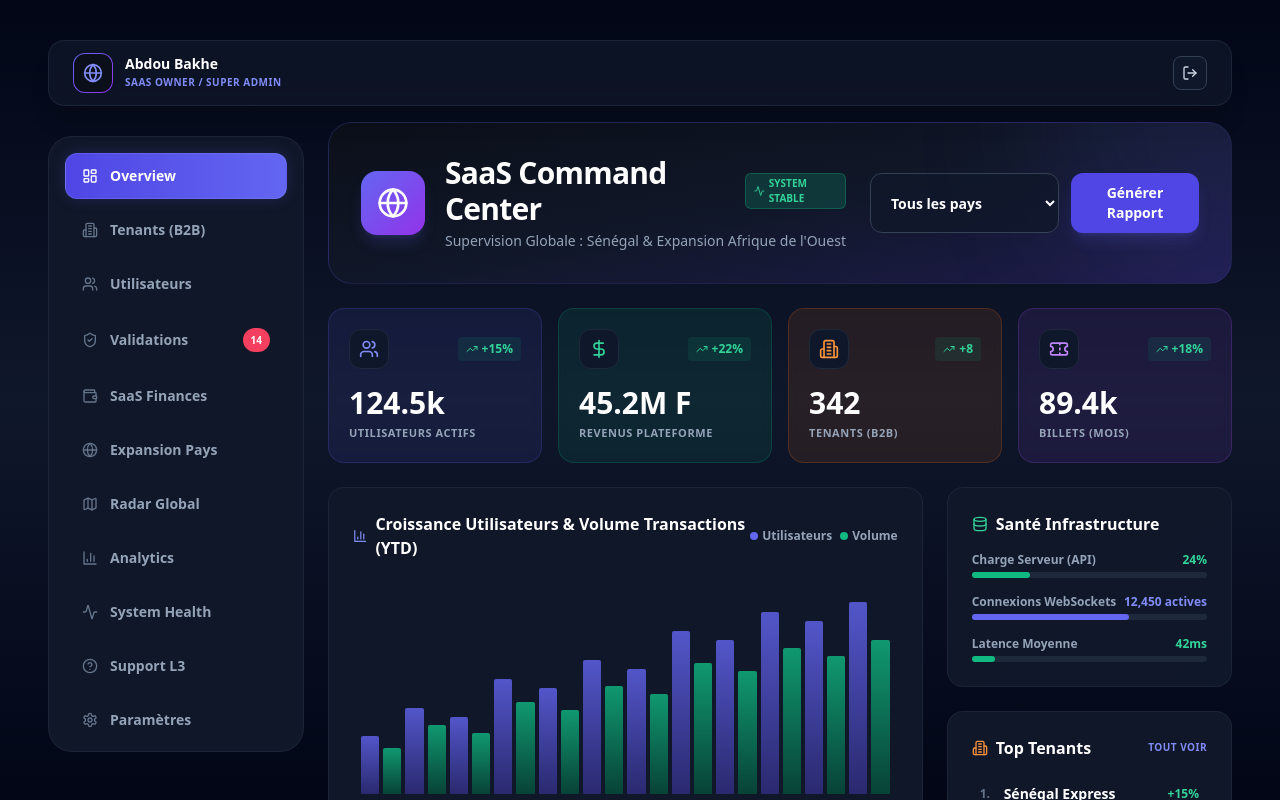
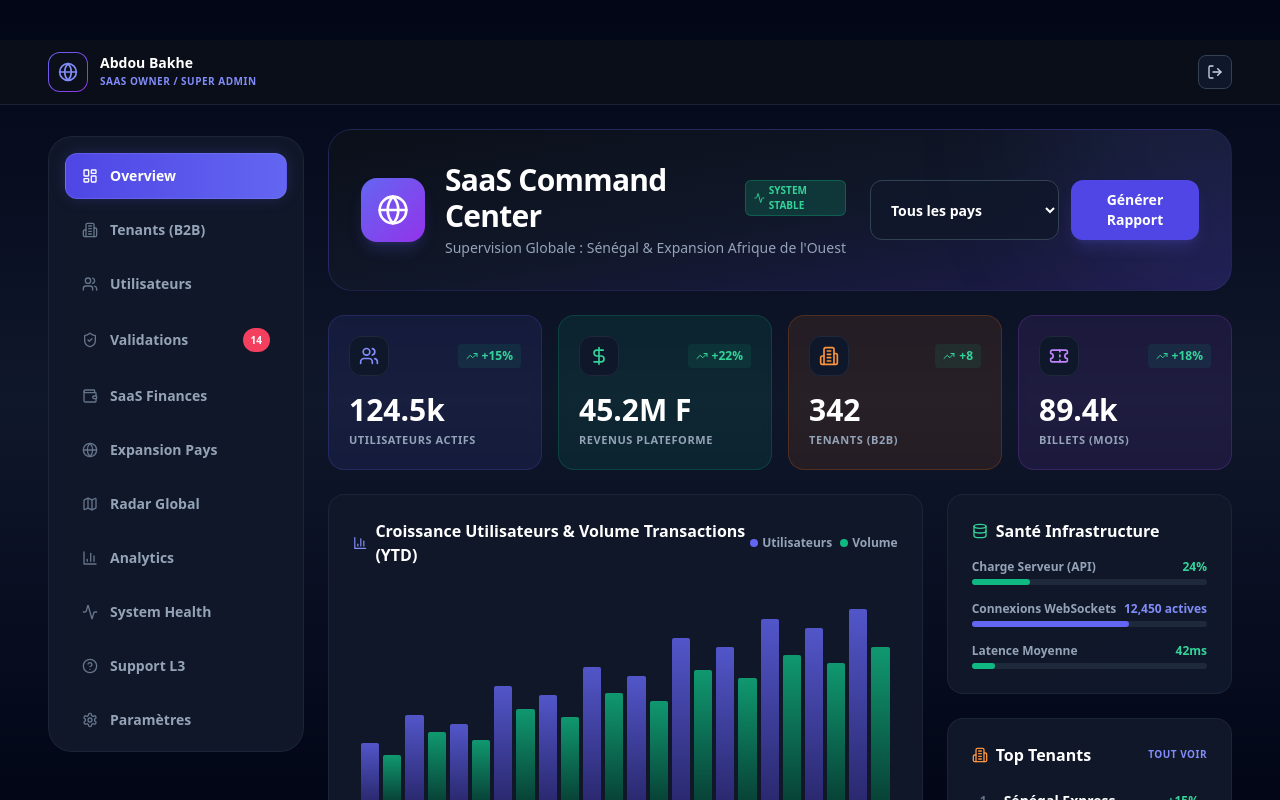
Before and after one commit to migini10/Aller-Retour, a Next.js app in the folder apps/web/: page /dashboard/admin in a window 1280 px wide. Built offline with nearby package versions, Linux system fonts and the light colour scheme.

Commit message:
fix(layout): fix sticky topbar positioning and layout hierarchy in dashboards

```diff
--- a/apps/web/src/app/dashboard/admin/page.tsx
+++ b/apps/web/src/app/dashboard/admin/page.tsx
@@ -53,11 +53,11 @@ export default function AdminDashboard() {
   };
 
   return (
-    <div className="space-y-6 max-w-[1600px] mx-auto pb-10">
+    <div className="pb-10">
 
       {/* Top Bar : Super Admin Identity */}
-      <div className="sticky top-0 z-30 bg-[#101728]/80 backdrop-blur-xl border border-slate-800/80 rounded-2xl px-6 py-3 mb-8 shadow-xl mt-2 xl:-mt-4">
-        <div className="flex items-center justify-between gap-4">
+      <div className="sticky top-0 z-40 bg-[#0B0F19]/95 backdrop-blur-xl border-b border-slate-800/80 -mx-5 sm:-mx-8 lg:-mx-12 px-5 sm:px-8 lg:px-12 py-3 mb-6">
+        <div className="flex items-center justify-between gap-4 max-w-[1600px] mx-auto">
           <div className="flex items-center gap-3">
             <div className="w-10 h-10 rounded-xl bg-gradient-to-br from-indigo-500 to-purple-600 p-[1px]">
               <div className="w-full h-full bg-[#0B0F19] rounded-[11px] flex items-center justify-center">
@@ -76,7 +76,7 @@ export default function AdminDashboard() {
         </div>
       </div>
 
-      <div className="flex flex-col xl:flex-row gap-6">
+      <div className="flex flex-col xl:flex-row gap-6 max-w-[1600px] mx-auto">
         {/* Navigation Sidebar (Desktop) / Top scrollable (Mobile) */}
         <div className="xl:w-64 shrink-0">
           <div className="flex xl:flex-col overflow-x-auto xl:overflow-y-auto overscroll-contain pb-2 xl:pb-2 gap-1.5 xl:gap-2 scrollbar-hide xl:sticky xl:top-24 xl:max-h-[calc(100vh-120px)] xl:bg-[#101728] xl:border xl:border-slate-800/80 xl:p-4 xl:rounded-3xl">
--- a/apps/web/src/app/dashboard/carrier/page.tsx
+++ b/apps/web/src/app/dashboard/carrier/page.tsx
@@ -59,11 +59,11 @@ export default function CarrierDashboard() {
   };
 
   return (
-    <div className="space-y-6 max-w-[1400px] mx-auto pb-10">
+    <div className="pb-10">
 
       {/* Top Bar : Profile & ERP Controls */}
-      <div className="sticky top-0 z-30 bg-[#101728]/80 backdrop-blur-xl border border-slate-800/80 rounded-2xl px-6 py-3 mb-8 shadow-xl mt-2 xl:-mt-4">
-        <div className="flex flex-col sm:flex-row items-center justify-between gap-4">
+      <div className="sticky top-0 z-40 bg-[#0B0F19]/95 backdrop-blur-xl border-b border-slate-800/80 -mx-5 sm:-mx-8 lg:-mx-12 px-5 sm:px-8 lg:px-12 py-3 mb-6">
+        <div className="flex flex-col sm:flex-row items-center justify-between gap-4 max-w-[1400px] mx-auto">
           <div className="flex items-center gap-4">
             <div className="w-14 h-14 rounded-xl bg-indigo-600/20 border-2 border-indigo-500 overflow-hidden flex items-center justify-center">
               <Building2 className="w-8 h-8 text-indigo-400" />
@@ -80,7 +80,7 @@ export default function CarrierDashboard() {
         </div>
       </div>
 
-      <div className="flex flex-col xl:flex-row gap-8">
+      <div className="flex flex-col xl:flex-row gap-8 max-w-[1400px] mx-auto">
         {/* Navigation Sidebar (Desktop) / Top scrollable (Mobile) */}
         <div className="xl:w-64 shrink-0">
           <div className="flex xl:flex-col overflow-x-auto xl:overflow-y-auto overscroll-contain pb-2 xl:pb-2 gap-1.5 xl:gap-2 scrollbar-hide xl:sticky xl:top-32 xl:max-h-[calc(100vh-160px)] xl:bg-[#101728] xl:border xl:border-slate-800/80 xl:p-4 xl:rounded-3xl">
--- a/apps/web/src/app/dashboard/driver/page.tsx
+++ b/apps/web/src/app/dashboard/driver/page.tsx
@@ -53,11 +53,11 @@ export default function DriverDashboard() {
   };
 
   return (
-    <div className="space-y-6 max-w-7xl mx-auto pb-10">
+    <div className="pb-10">
 
       {/* Top Bar : Status & Profile */}
-      <div className="sticky top-0 z-30 bg-[#101728]/80 backdrop-blur-xl border border-slate-800/80 rounded-2xl px-6 py-3 mb-8 shadow-xl mt-2 lg:-mt-4">
-        <div className="flex flex-col sm:flex-row items-center justify-between gap-4">
+      <div className="sticky top-0 z-40 bg-[#0B0F19]/95 backdrop-blur-xl border-b border-slate-800/80 -mx-5 sm:-mx-8 lg:-mx-12 px-5 sm:px-8 lg:px-12 py-3 mb-6">
+        <div className="flex flex-col sm:flex-row items-center justify-between gap-4 max-w-7xl mx-auto">
           <div className="flex items-center gap-3">
             <div className="w-12 h-12 rounded-full bg-slate-800 border-2 border-emerald-500 overflow-hidden relative">
               <img src="https://api.dicebear.com/7.x/avataaars/svg?seed=Moussa" alt="Profil" className="w-full h-full object-cover" />
@@ -80,7 +80,7 @@ export default function DriverDashboard() {
         </div>
       </div>
 
-      <div className="flex flex-col lg:flex-row gap-8">
+      <div className="flex flex-col lg:flex-row gap-8 max-w-7xl mx-auto">
         {/* Navigation Sidebar (Desktop) / Top scrollable (Mobile) */}
         <div className="lg:w-64 shrink-0">
           <div className="flex lg:flex-col overflow-x-auto lg:overflow-y-auto overscroll-contain pb-2 lg:pb-2 gap-1.5 lg:gap-2 scrollbar-hide lg:sticky lg:top-28 lg:max-h-[calc(100vh-140px)] lg:bg-[#101728] lg:border lg:border-slate-800/80 lg:p-4 lg:rounded-3xl">
--- a/apps/web/src/app/dashboard/station/page.tsx
+++ b/apps/web/src/app/dashboard/station/page.tsx
@@ -53,11 +53,11 @@ export default function StationDashboard() {
   };
 
   return (
-    <div className="space-y-6 max-w-[1600px] mx-auto pb-10">
+    <div className="pb-10">
 
       {/* Top Bar : Agent Status (Optimized for POS/Field) */}
-      <div className="sticky top-0 z-30 bg-[#101728]/80 backdrop-blur-xl border border-slate-800/80 rounded-2xl px-6 py-3 mb-8 shadow-xl mt-2 xl:-mt-4">
-        <div className="flex items-center justify-between gap-4">
+      <div className="sticky top-0 z-40 bg-[#0B0F19]/95 backdrop-blur-xl border-b border-slate-800/80 -mx-5 sm:-mx-8 lg:-mx-12 px-5 sm:px-8 lg:px-12 py-3 mb-6">
+        <div className="flex items-center justify-between gap-4 max-w-[1600px] mx-auto">
           <div className="flex items-center gap-3">
             <div className="w-10 h-10 rounded-full bg-indigo-600 flex items-center justify-center font-bold text-white shadow-lg shadow-indigo-500/20">
               AF
@@ -79,7 +79,7 @@ export default function StationDashboard() {
         </div>
       </div>
 
-      <div className="flex flex-col xl:flex-row gap-6">
+      <div className="flex flex-col xl:flex-row gap-6 max-w-[1600px] mx-auto">
         {/* Navigation Sidebar (Desktop) / Top scrollable (Mobile) */}
         <div className="xl:w-64 shrink-0">
           <div className="flex xl:flex-col overflow-x-auto xl:overflow-y-auto overscroll-contain pb-2 xl:pb-2 gap-1.5 xl:gap-2 scrollbar-hide xl:sticky xl:top-24 xl:max-h-[calc(100vh-120px)] xl:bg-[#101728] xl:border xl:border-slate-800/80 xl:p-4 xl:rounded-3xl">
```
Also changed, not shown: 1 other file (tests, documents, lock files or other folders).
